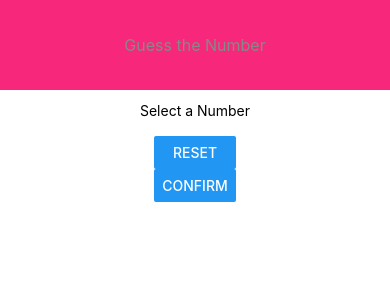
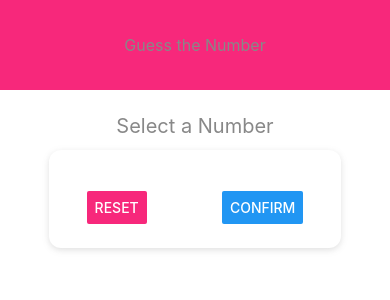
Before and after one commit to ghigbie/NumberGuessingGame, a React Native app: screen / in a window 390 px wide. Shown: the top 300 px of the page. Built offline with nearby package versions, Linux system fonts and the light colour scheme.

Commit message:
Edit styles

```diff
--- a/screens/StartGameScreen.js
+++ b/screens/StartGameScreen.js
@@ -5,10 +5,12 @@ const StartGameScreen = ({}) => {
   return (
     <View style={styles.container}>
       <Text style={styles.title}>Select a Number</Text>
+      <View style={styles.inputContainer}>
         <TextInput />
         <View style={styles.buttonContainer}>
           <Button
             title="Reset"
+            color="#f7287b"
             onPress={() => {
               console.log('Reset was pressed');
             }}
@@ -21,6 +23,7 @@ const StartGameScreen = ({}) => {
           />
         </View>
       </View>
+    </View>
   );
 };
 
@@ -31,8 +34,29 @@ const styles = StyleSheet.create({
     alignItems: 'center',
     justifyContent: 'flex-start',
   },
-  screenText: {
+  title: {
     color: '#888',
+    fontSize: 20,
+    marginVertical: 12,
+  },
+  inputContainer: {
+    width: 300,
+    maxWidth: '80%',
+    alignItems: 'center',
+    shadowColor: '#888',
+    shadowOffset: {width: 0, height: 2},
+    shadowRadius: 6,
+    shadowOpacity: 0.26,
+    backgroundColor: '#fff',
+    elevation: 5,
+    padding: 24,
+    borderRadius: 12,
+  },
+  buttonContainer: {
+    flexDirection: 'row',
+    width: '100%',
+    justifyContent: 'space-between',
+    paddingHorizontal: 14,
   },
 });
 
```
Lines whose indentation alone changed are shown as unchanged.
